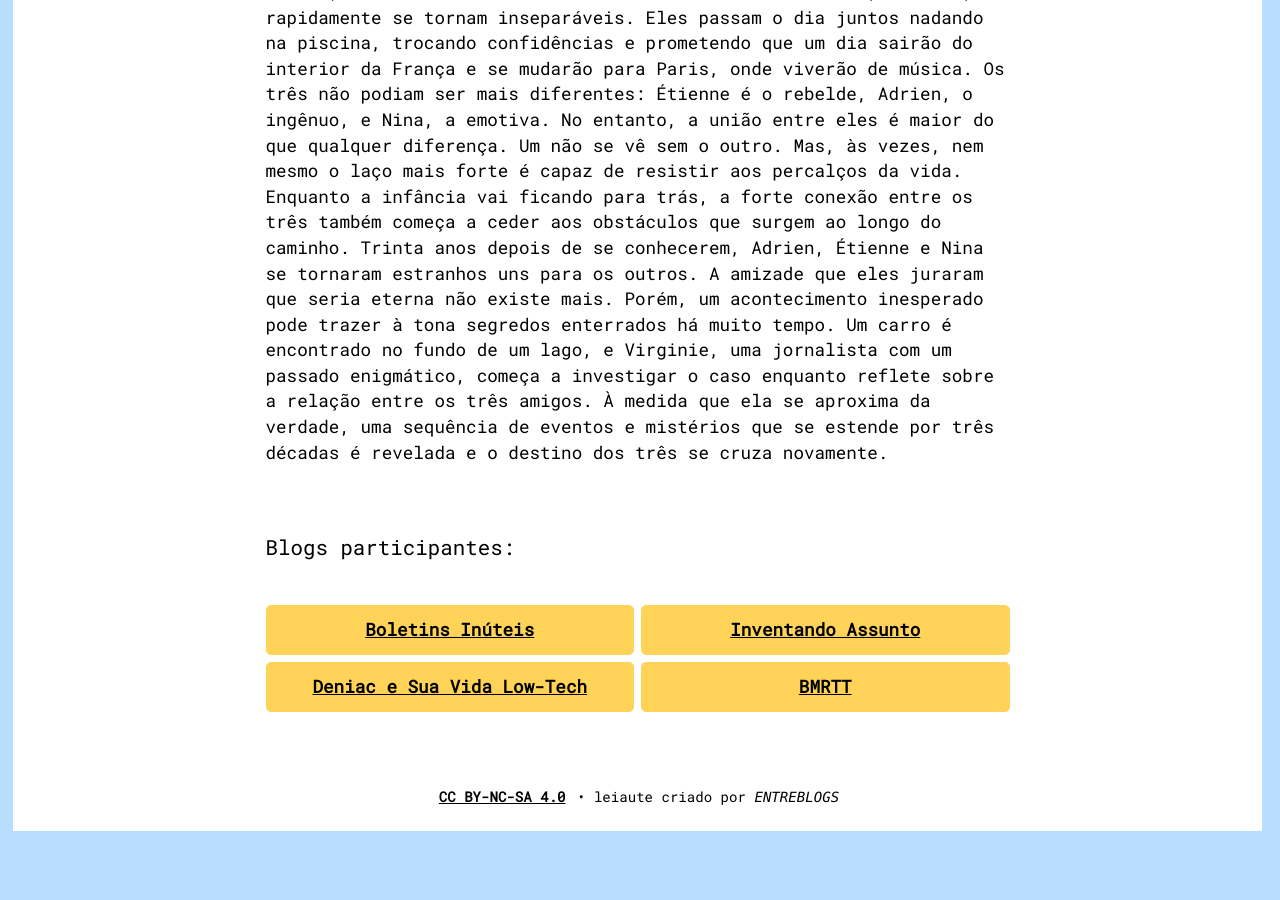
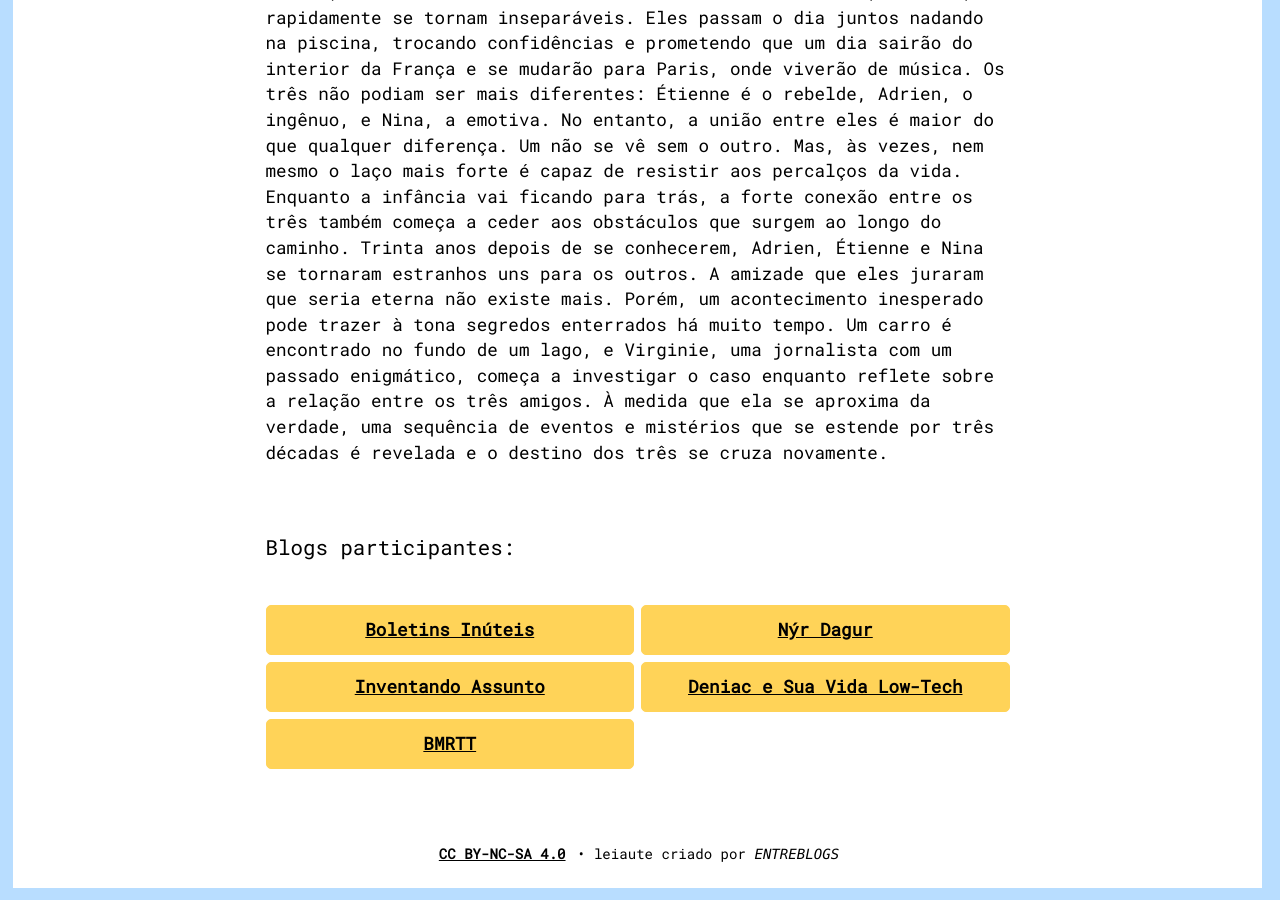
Before and after one commit to bamoretti/entreblogs, a Jekyll site: the page built from auxiliares/clube-de-leitura/tres-valerie-perrin.md, in a window 1280 px wide and 900 px high, scrolled down 967 px. Built offline with Jekyll 4.4.1, drawn with Linux system fonts in a browser that asks for light colours; comment, search, counter and statistics services are not loaded; before the commit the page ends 1810 px from its top, so only the background shows below that.

Commit message:
Update leitura.yml

```diff
--- a/_data/leitura.yml
+++ b/_data/leitura.yml
@@ -3,9 +3,9 @@
   nome: "Boletins Inúteis"
   url: "https://www.igormedeiroz.com/2026/03/tres-valerie-perrin.html"
 
-- livro: “Três • Valérie Perrin"
-  nome: “Nýr Dagur"
-  url: “https://nyrtais.blogspot.com/2026/03/ultimas-leituras-2.html?m=1"
+- livro: "Três • Valérie Perrin"
+  nome: "Nýr Dagur"
+  url: "https://nyrtais.blogspot.com/2026/03/ultimas-leituras-2.html?m=1"
 
 - livro: "Três • Valérie Perrin"
   nome: "Inventando Assunto"
```
